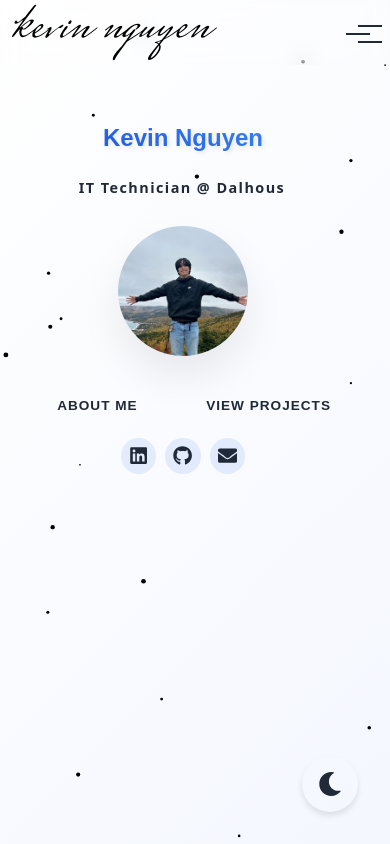
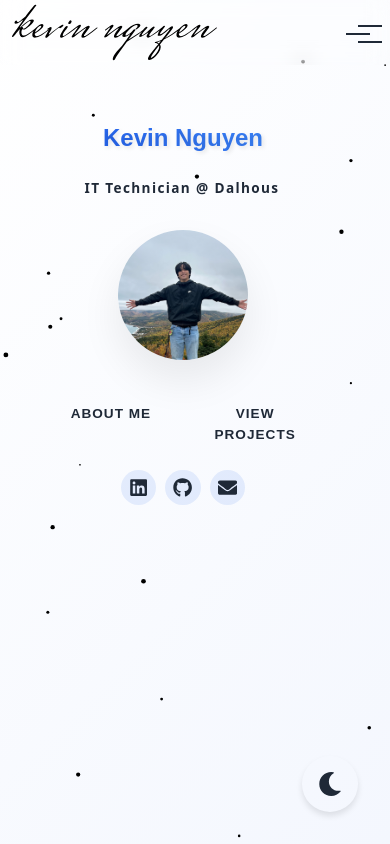
Before and after one commit to KevinDal2027/KevinPortfolio, a React (Vite) app: page / in a window 390 px wide. Built offline with nearby package versions, Linux system fonts and the light colour scheme.

Commit message:
Type writer

```diff
--- a/src/components/Home.jsx
+++ b/src/components/Home.jsx
@@ -15,7 +15,7 @@ const Home = () => {
   const roles = [
     "Computer Science @ Dalhousie University",
     "IT Technician @ Dalhousie ITS",
-    "Software Developer @ Department of National Defence"
+    "SDE @ Department of National Defence"
   ];
 
   useEffect(() => {
@@ -83,8 +83,8 @@ const Home = () => {
               <h1 className="display-4 fw-bold mb-4">
                 <span className="highlight text-gradient">Kevin Nguyen</span>
               </h1>
-              <div className="mb-3" style={{ minHeight: '2rem' }}>
-                <span className="typewriter d-inline-block fw-bold" style={{ color: 'var(--text-color)' }}>
+              <div className="mb-3 typewriter-container" style={{ minHeight: '2rem' }}>
+                <span className="typewriter fw-bold" style={{ color: 'var(--text-color)' }}>
                   {text}
                 </span>
               </div>
--- a/src/components/styles/Home.css
+++ b/src/components/styles/Home.css
@@ -32,6 +32,10 @@
   padding: 1rem 0;
   max-width: 800px;
   margin: 0 auto;
+  width: 100%;
+  display: flex;
+  flex-direction: column;
+  align-items: center;
 }
 
 .hero-content h1 {
@@ -56,6 +60,39 @@
   color: var(--text-color);
   margin: 0 auto 0.5rem auto;
   max-width: 700px;
+}
+
+.typewriter-container {
+  text-align: center;
+  width: 100%;
+  user-select: none;
+  -webkit-user-select: none;
+  -moz-user-select: none;
+  -ms-user-select: none;
+  cursor: default;
+}
+
+.typewriter {
+  position: relative;
+  font-size: 1.2rem;
+  line-height: 1.6;
+  white-space: nowrap;
+  display: inline-block;
+  text-align: left;
+  user-select: none;
+  -webkit-user-select: none;
+  -moz-user-select: none;
+  -ms-user-select: none;
+  caret-color: transparent;
+  pointer-events: none;
+  cursor: default;
+}
+
+.typewriter * {
+  user-select: none;
+  -webkit-user-select: none;
+  -moz-user-select: none;
+  -ms-user-select: none;
 }
 
 .highlight {
@@ -250,13 +287,16 @@
 /* Responsive adjustments */
 @media (max-width: 991.98px) {
   .home-container{
-    padding-left: 4%;
+    padding-left: 0;
+    padding-right: 0;
     padding-top: 80px;
     padding-bottom: 0;
   }
 
   .home-container .container-fluid {
     height: calc(100% - 80px);
+    padding-left: 1rem;
+    padding-right: 1rem;
   }
   .hero-content {
     padding: 0.5rem 0;
@@ -271,6 +311,13 @@
     font-size: 1rem;
     line-height: 1.4;
     margin-bottom: 0.3rem;
+  }
+
+  .typewriter {
+    font-size: 1rem;
+    white-space: normal;
+    word-wrap: break-word;
+    max-width: 100%;
   }
 
   .hero-image-container {
@@ -322,13 +369,15 @@
 
 @media (max-width: 767.98px) {
   .home-container {
-    padding-left: 2%;
-    padding-right: 2%;
+    padding-left: 0;
+    padding-right: 0;
     padding-top: 80px;
   }
 
   .home-container .container-fluid {
     height: calc(100% - 80px);
+    padding-left: 1rem;
+    padding-right: 1rem;
   }
 
   .hero-content {
@@ -345,6 +394,13 @@
     font-size: 0.85rem;
     line-height: 1.3;
     margin-bottom: 0.2rem;
+  }
+
+  .typewriter {
+    font-size: 0.85rem;
+    white-space: normal;
+    word-wrap: break-word;
+    max-width: 100%;
   }
 
   .hero-image-container {
```
